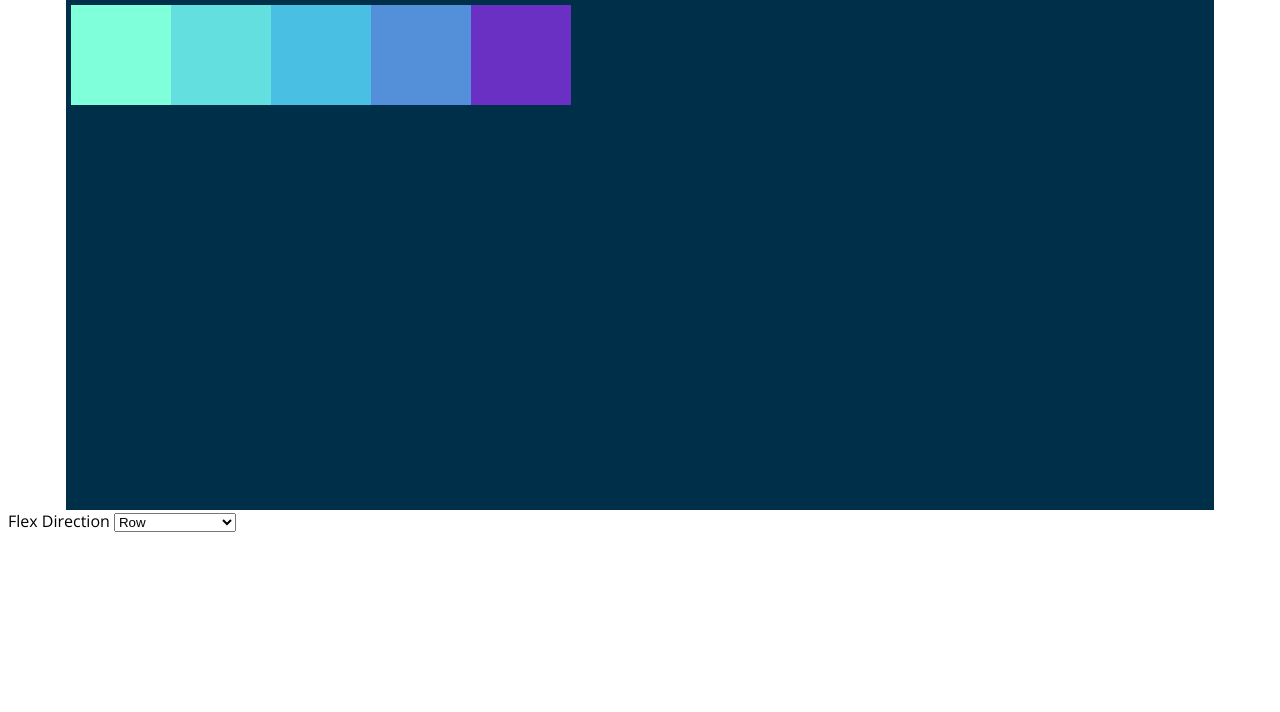
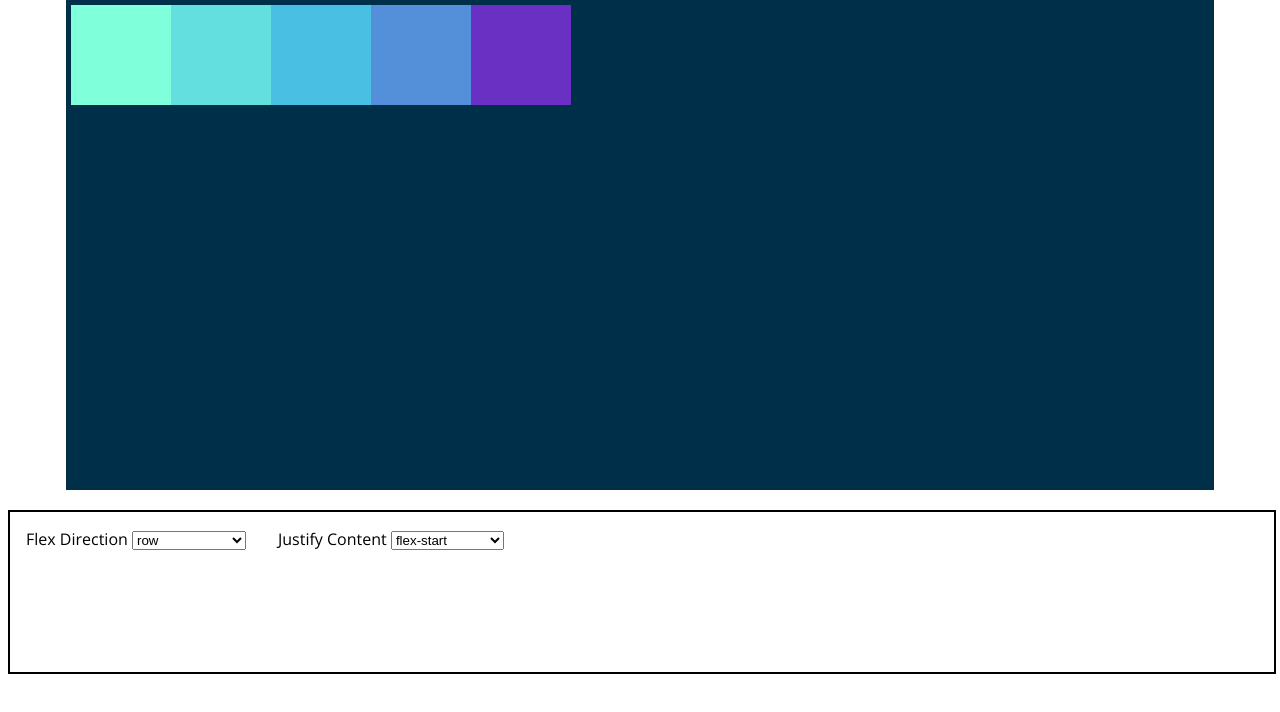
Before and after one commit to edutcher/Flexbox_Fun, a plain HTML site: page index.html in a window 1280 px wide. Shown: the part 86-798 px from the top of the page. Drawn offline with nearby package versions, Linux system fonts and the light colour scheme; files that its build step writes are made by us from their sources.

Commit message:
added minor style and justify content

```diff
--- a/assets/script.js
+++ b/assets/script.js
@@ -1,6 +1,11 @@
 const direction = document.getElementById('direction');
 const contanier = document.getElementById('container');
+const justify = document.getElementById('justify');
 
 direction.addEventListener('change', function() {
     contanier.style.flexDirection = direction.value;
 });
+
+justify.addEventListener('change', function() {
+    contanier.style.justifyContent = justify.value;
+});
--- a/assets/style.css
+++ b/assets/style.css
@@ -9,10 +9,23 @@ h1 {
 #container {
     background-color: #003049;
     width: 90%;
-    height: 500px;
+    height: 60vh;
     margin: 0 auto;
     border: 5px solid #003049;
     display: flex;
+}
+
+#options {
+    background-color: white;
+    width: 100%;
+    height: 20vh;
+    margin-top: 20px;
+    border: 2px solid black;
+    display: flex;
+}
+
+#options label {
+    margin: 1em;
 }
 
 #container div {
--- a/index.html
+++ b/index.html
@@ -7,7 +7,7 @@
     <title>Flexbox Playground</title>
     <link href="https://fonts.googleapis.com/css2?family=Open+Sans:wght@300&display=swap" rel="stylesheet">
 
-    <link rel="stylesheet" href="style.css">
+    <link rel="stylesheet" href="assets/style.css">
 </head>
 
 <body>
@@ -20,15 +20,27 @@
         <div style="background-color: #5390d9"></div>
         <div style="background-color: #6930c3"></div>
     </section>
-    <label for="flexDirection">Flex Direction
-    <select id="direction" name="flexDirection">
-    <option value="row">Row</option>
-    <option value="row-reverse">Reverse Row</option>
-    <option value="column">Column</option>
-    <option value="column-reverse">Reverse Cloumn</option>
-    </label>
-    </select>
-    <script src="script.js"></script>
+    <section id="options">
+        <label for="flexDirection">Flex Direction
+            <select id="direction" name="flexDirection">
+                <option value="row">row</option>
+                <option value="row-reverse">reverse row</option>
+                <option value="column">column</option>
+                <option value="column-reverse">reverse cloumn</option>
+            </select>
+         </label>
+        <label for="justifyContent">Justify Content
+            <select id="justify" name="justityContent">
+                <option value="flex-start">flex-start</option>
+                <option value="flex-end">flex-end</option>
+                <option value="center">center</option>
+                <option value="space-between">space-between</option>
+                <option value="space-around">space-around</option>
+                <option value="space-evenly">space-evenly</option>
+            </select>
+        </label>
+    </section>
+    <script src="assets/script.js"></script>
 </body>
 
 </html>
```
